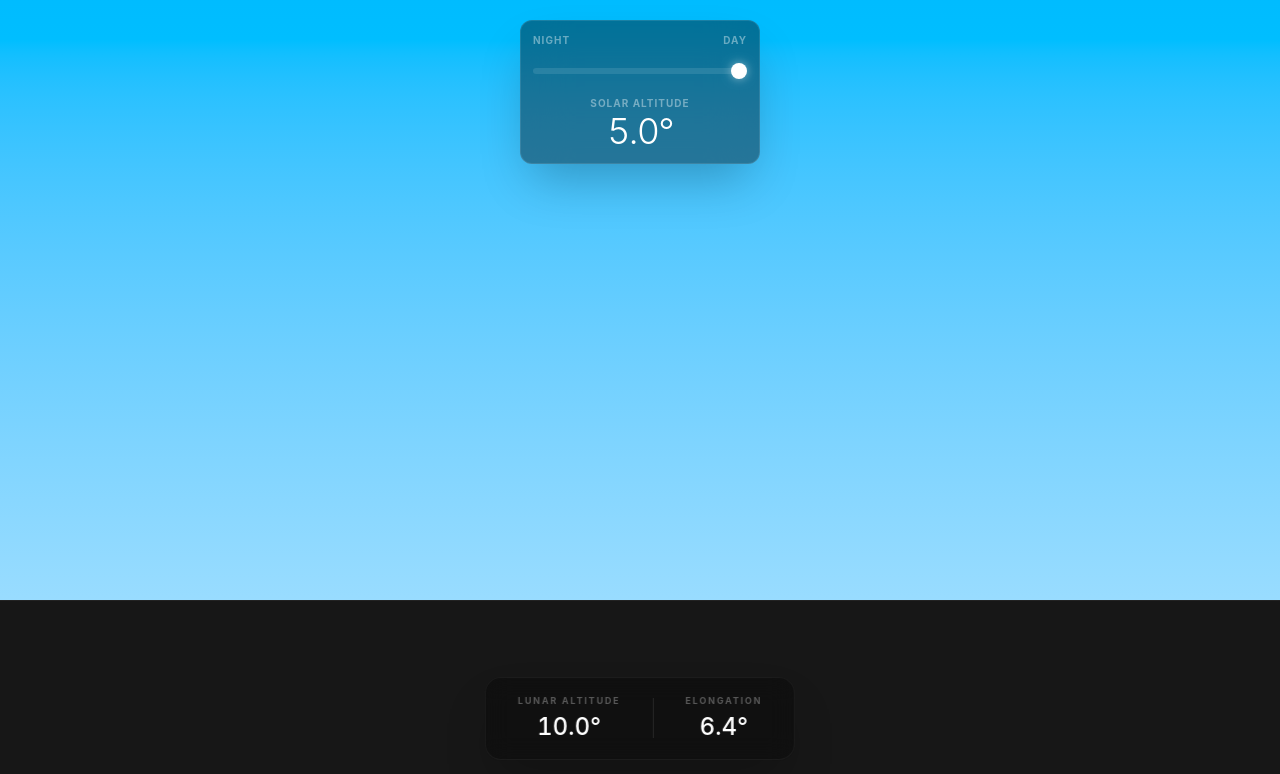
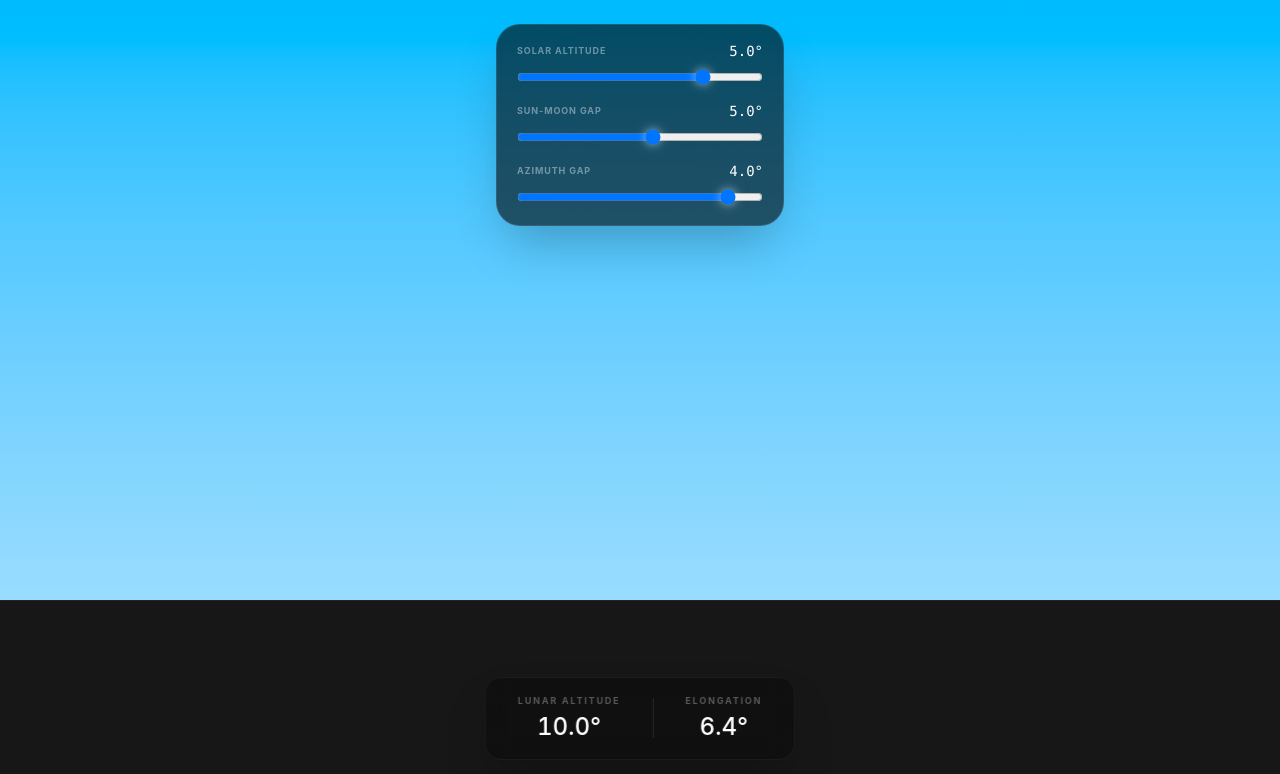
Before and after one commit to PijarAdiluhung/hilal-simulation, a Vue app: page / in a window 1280 px wide. Shown: the top 774 px of the page. Built offline with nearby package versions, Linux system fonts and the light colour scheme.

Commit message:
tweaked numbers

```diff
--- a/src/views/SimView.vue
+++ b/src/views/SimView.vue
@@ -12,6 +12,7 @@ const CONFIG = {
 const solarProgress = ref(5)
 const SUNMOON_GAP = ref(5)
 const AZIMUTH_GAP = ref(4)
+
 const moonRotation = computed(() => {
   // We calculate the angle between the moon and the sun
   const angleRad = Math.atan2(SUNMOON_GAP.value, AZIMUTH_GAP.value)
@@ -39,7 +40,7 @@ const SUNSET_TIMING = {
   riseStart: 5,
   peakStart: 2,
   peakEnd: -2,
-  fadeEnd: -7,
+  fadeEnd: -9,
 }
 
 const dayOpacity = computed(() => {
@@ -80,7 +81,7 @@ const syafaqOpacity = computed(() => {
   const p = solarProgress.value;
 
   // Syafaq appears as the sun dips below the horizon
-  if (p > 0.5 || p < -12) return 0;
+  if (p > 0.5 || p < -15) return 0;
 
   let intensity = 0;
 
@@ -93,8 +94,8 @@ const syafaqOpacity = computed(() => {
     intensity = 1;
   }
   // Fade out into deep night (-7 to -12)
-  else if (p < -7 && p >= -12) {
-    intensity = (12 + p) / 5;
+  else if (p < -7 && p >= -15) {
+    intensity = (15 + p) / 5;
   }
 
   // Cap at 0.5 for a realistic, subtle haze
@@ -108,7 +109,7 @@ const moonOpacity = computed(() => {
   }
 
   // 2. If conditions are met, calculate a fade-in effect
-  const darknessFactor = Math.abs(solarProgress.value + 3) * 0.1
+  const darknessFactor = Math.abs(solarProgress.value + 3) * 0.04
 
   // We cap the opacity at 1 (or 0.9 for a softer look)
   return Math.min(darknessFactor, 0.7)
@@ -118,7 +119,7 @@ const moonOpacity = computed(() => {
 const moonFilter = computed(() => {
   // If moon is near horizon (e.g., altitude < 5°) and Syafaq is active
   const proximityToHorizon = Math.max(0, 5 - lunarAltitude.value);
-  const blurAmount = proximityToHorizon * syafaqOpacity.value * 0.5;
+  const blurAmount = proximityToHorizon * syafaqOpacity.value * 1.4;
   const contrastAmount = 100 - (proximityToHorizon * syafaqOpacity.value * 10);
 
   return `blur(${blurAmount}px) contrast(${contrastAmount}%)`;
@@ -153,7 +154,7 @@ const groundBrightness = computed(() => {
 
     <!-- Syafaq (Atmospheric Glare Layer) -->
     <div
-      class="absolute inset-0 z-[5] transition-opacity duration-700 pointer-events-none"
+      class="absolute inset-0 z-5 transition-opacity duration-700 pointer-events-none"
       :style="{
         opacity: syafaqOpacity,
         background: `radial-gradient(circle at 50% ${CONFIG.HORIZON_Y}%, rgba(255, 160, 60, 0.6) 0%, rgba(255, 80, 0, 0.2) 40%, transparent 60%)`,
@@ -199,35 +200,36 @@ const groundBrightness = computed(() => {
       :style="{ filter: groundBrightness }"
     ></div>
 
-    <!-- Interface -->
-    <div
-      class="absolute top-5 left-1/2 -translate-x-1/2 z-20 w-60 bg-black/40 backdrop-blur-xl p-3 rounded-xl border border-white/10 shadow-2xl"
-    >
-      <div
-        class="flex justify-between text-white/40 text-[10px] mb-2 font-bold tracking-widest uppercase"
-      >
-        <span>Night</span>
-        <span>Day</span>
+    <!-- Control Panel -->
+    <div class="absolute top-6 left-1/2 -translate-x-1/2 z-20 w-72 bg-black/60 backdrop-blur-2xl p-5 rounded-3xl border border-white/10 shadow-2xl flex flex-col gap-4">
+
+      <!-- Slider 1: Sun -->
+      <div class="flex flex-col gap-2 -mt-1">
+        <div class="flex justify-between items-center">
+          <span class="text-[9px] text-white/40 font-bold tracking-widest uppercase">Solar Altitude</span>
+          <span class="text-white font-mono text-sm">{{ solarProgress.toFixed(1) }}°</span>
+        </div>
+        <input v-model.number="solarProgress" type="range" min="-12" max="10" step="0.1" class="custom-slider" />
       </div>
 
-      <input
-        v-model.number="solarProgress"
-        type="range"
-        min="-10"
-        max="5"
-        step="0.1"
-        class="w-full h-1.5 bg-white/10 rounded-full appearance-none cursor-pointer accent-white"
-      />
+      <!-- Slider 2: Sun-Moon Gap -->
+      <div class="flex flex-col gap-2">
+        <div class="flex justify-between items-center">
+          <span class="text-[9px] text-white/40 font-bold tracking-widest uppercase">Sun-Moon Gap</span>
+          <span class="text-white font-mono text-sm">{{ SUNMOON_GAP.toFixed(1) }}°</span>
+        </div>
+        <input v-model.number="SUNMOON_GAP" type="range" min="0" max="9" step="0.1" class="custom-slider" />
+      </div>
 
-      <!-- Update the text display -->
-      <div class="mt-4 flex flex-col items-center">
-        <span class="text-[10px] text-white/40 font-bold tracking-widest uppercase"
-          >Solar Altitude</span
-        >
-        <span class="text-white font-light text-4xl tracking-tighter tabular-nums">
-          {{ solarProgress.toFixed(1) }}°
-        </span>
+      <!-- Slider 3: Azimuth -->
+      <div class="flex flex-col gap-2">
+        <div class="flex justify-between items-center">
+          <span class="text-[9px] text-white/40 font-bold tracking-widest uppercase">Azimuth Gap</span>
+          <span class="text-white font-mono text-sm">{{ AZIMUTH_GAP.toFixed(1) }}°</span>
+        </div>
+        <input v-model.number="AZIMUTH_GAP" type="range" min="-5.2" max="5.2" step="0.1" class="custom-slider" />
       </div>
+
     </div>
 
     <!-- Bottom Stats -->
```
